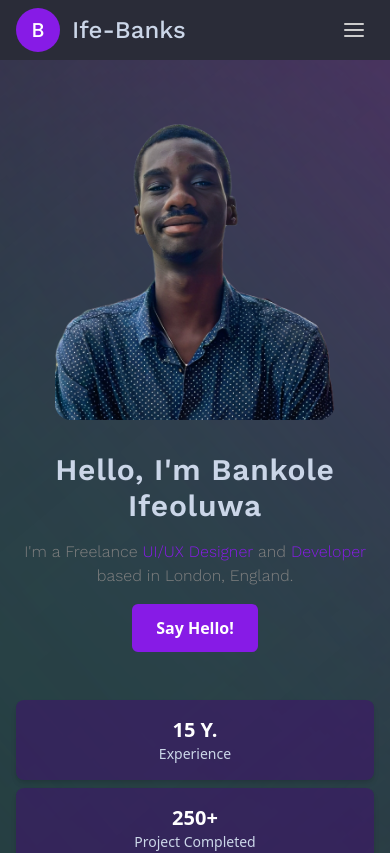
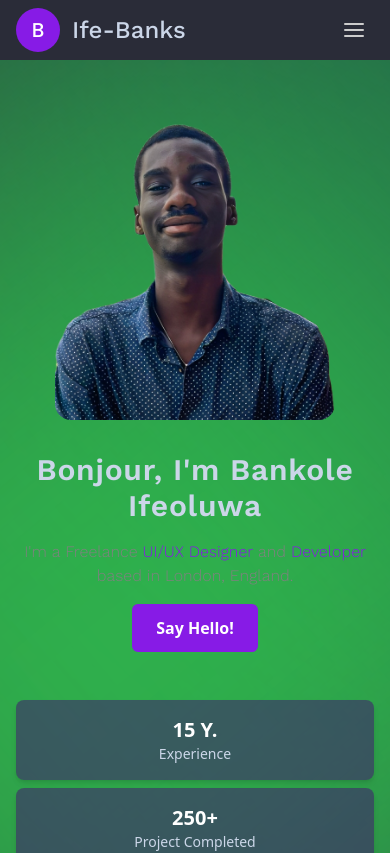
Before and after one commit to Ife-Banks/Portfolio-Trial, a React (Vite) app: page / in a window 390 px wide. Shown: the top 853 px of the page. Built offline with nearby package versions, Linux system fonts and the light colour scheme.

Commit message:
Interractiveness added

```diff
--- a/src/components/Hero.jsx
+++ b/src/components/Hero.jsx
@@ -3,7 +3,29 @@ import potrait from "/potrait.png";
 import { useEffect, useState } from 'react';
 
 const Hero = () => {
-    // Animation variants
+    // Language greeting state
+    const [currentGreeting, setCurrentGreeting] = useState({ lang: "English", text: "Hello" });
+
+    // Language greeting changing effect
+    useEffect(() => {
+        const greetings = [
+            { lang: "French", text: "Bonjour" },
+            { lang: "Spanish", text: "Hola" },
+            { lang: "German", text: "Hallo" },
+            { lang: "Dutch", text: "Hallo" },
+            { lang: "English", text: "Hello" }
+        ];
+
+        const greetingInterval = setInterval(() => {
+            const currentIndex = greetings.findIndex(g => g.lang === currentGreeting.lang);
+            const nextIndex = (currentIndex + 1) % greetings.length;
+            setCurrentGreeting(greetings[nextIndex]);
+        }, 5000);
+
+        return () => clearInterval(greetingInterval);
+    }, [currentGreeting.lang]);
+
+    // Animation variants (your existing code)
     const containerVariants = {
         hidden: { opacity: 0 },
         visible: {
@@ -86,10 +108,11 @@ const GithubIcon = (
 </svg>
 );
 
+    // ... (keep all your existing variants and icon definitions)
 
     return (
         <motion.div
-            className=' w-full lg:w-[75%] mx-auto mt-10 lg:mt-30 flex flex-col gap-50  overflow-visible'
+            className='w-full lg:w-[75%] mx-auto mt-10 lg:mt-30 flex flex-col gap-50 overflow-visible'
             initial="hidden"
             animate="visible"
             variants={containerVariants}
@@ -110,18 +133,19 @@ const GithubIcon = (
                     />
                 </motion.div>
 
-                {/* Text Content */}
+                {/* Text Content - Modified to include greeting */}
                 <motion.div className='flex flex-col gap-4 text-center z-1 ' variants={itemVariants}>
                     <motion.h1
                         className='text-[#cbd6e8] font-workSan text-3xl font-semibold tracking-wide'
                         whileHover={{ scale: 1.02 }}
                     >
-                        Hello, I'm Bankole Ifeoluwa
+                        <span className="greeting-text">{currentGreeting.text}</span>, I'm Bankole Ifeoluwa
                     </motion.h1>
                     <motion.p className='text-[#808080] font-workSan text-base font-light'>
                         I'm a Freelance <span className='text-[#871BE6]'>UI/UX Designer </span>and <span className='text-[#871BE6]'>Developer</span> based in London, England.
                     </motion.p>
-                    <motion.a
+                    {/* ... rest of your mobile layout */}
+                     <motion.a
                     href='https://wa.link/msu7w0'
                         className='mx-auto py-3 px-6 rounded-md text-white font-semibold bg-[#871be6] hover:bg-[#9a3aed] transition-colors'
                         whileHover={{
@@ -156,7 +180,7 @@ const GithubIcon = (
             </div>
 
             {/* Desktop Layout (hidden on mobile) */}
-            <div className='hidden lg:grid grid-flow-col grid-rows-1.5 gap-10 z-1 '>
+            <div className='hidden lg:grid grid-flow-col grid-rows-1.5 gap-10 z-1'>
                 <motion.div
                     className='w-[93%] p-1 flex flex-col gap-4'
                     initial={{ x: -50, opacity: 0 }}
@@ -167,8 +191,9 @@ const GithubIcon = (
                         className='text-[#cbd6e8] font-workSan text-5xl/13 font-semibold tracking-wide text-left w-[65%]'
                         whileHover={{ scale: 1.02 }}
                     >
-                        Hello, I'm Bankole Ifeoluwa
+                        <span className="greeting-text">{currentGreeting.text}</span>, I'm Bankole Ifeoluwa
                     </motion.h1>
+                    {/* ... rest of your desktop layout */}
                     <motion.p
                         className='text-left text-[#556070] font-workSan text-md/5 font-light w-[92%]'
                         initial={{ opacity: 0 }}
@@ -234,8 +259,8 @@ const GithubIcon = (
                 </motion.div>
             </div>
 
-
-{/* Second card */}
+            {/* ... rest of your component */}
+            {/* Second card */}
 
            <motion.div
     className='inline-flex flex-col lg:flex-row lg:w-full mx-auto items-center justify-center lg:justify-evenly rounded-xl bg-[#2a2c38] -z-0 lg:z-2 shadow-[0_36px_105px_0_rgba(43,56,76,0.1)] lg:-mb-30 p-6 lg:p-0 gap-8 lg:gap-0'
@@ -333,6 +358,7 @@ const GithubIcon = (
       </motion.div>
     </motion.div>
   </motion.div>
+
         </motion.div>
     );
 }
--- /dev/null
+++ b/src/components/WhatIdo.jsx
@@ -0,0 +1,9 @@
+const Job = () => {
+    return (
+        <div className=''>
+            hello
+        </div>
+     );
+}
+
+export default Job;
--- /dev/null
+++ b/src/components/footer.jsx
@@ -0,0 +1,105 @@
+import { motion } from 'framer-motion';
+
+const Footer = () => {
+  // Animation variants
+  const navBarVariants = {
+    hidden: { y: -100, opacity: 0 },
+    visible: {
+      y: 0,
+      opacity: 1,
+      transition: {
+        type: "spring",
+        stiffness: 100,
+        damping: 10,
+        mass: 0.5
+      }
+    }
+  };
+
+  const menuVariants = {
+    hidden: { opacity: 0, y: -20 },
+    visible: {
+      opacity: 1,
+      y: 0,
+      transition: {
+        staggerChildren: 0.1,
+        delayChildren: 0.2
+      }
+    }
+  };
+
+  const itemVariants = {
+    hidden: { opacity: 0, x: -20 },
+    visible: { opacity: 1, x: 0 }
+  };
+
+  const navItems = ['Home', 'About', 'Process', 'Portfolio', 'Blog', 'Services'];
+
+  return (
+    <motion.footer
+      initial="hidden"
+      animate="visible"
+      variants={navBarVariants}
+      className="flex w-full flex-col lg:flex-row items-center relative justify-evenly py-4 px-4 lg:px-40 bg-[#1C222C] gap-3"
+    >
+      {/* Logo Section - Unchanged */}
+      <motion.div
+        className="flex gap-3 items-center justify-start w-auto lg:w-[20%]"
+        transition={{ delay: 0.2 }}
+      >
+        <div className="w-11 h-11 flex items-center justify-center flex-col rounded-full bg-[#871be6]">
+          <p className="text-white font-poppins text-xl font-medium">B</p>
+        </div>
+        <p className="text-[#cbd6e8] font-workSan text-2xl font-medium">
+          Ife-Banks
+        </p>
+      </motion.div>
+
+      {/* Navigation - Enhanced mobile layout */}
+      <motion.nav
+        className="w-full lg:w-auto"
+        transition={{ delay: 0.3 }}
+      >
+        <motion.ul
+          className="grid grid-cols-2 lg:flex gap-4 lg:gap-7 items-center justify-center lg:justify-start p-2 text-[#ccc] font-workSan text-sm font-medium"
+          variants={menuVariants}
+        >
+          {navItems.map((item) => (
+            <motion.li
+              key={item}
+              variants={itemVariants}
+              whileHover={{
+                color: '#fff',
+                scale: 1.05,
+                transition: { duration: 0.2 }
+              }}
+              className="cursor-pointer py-2 lg:py-0 text-center lg:text-left"
+            >
+              {item}
+            </motion.li>
+          ))}
+        </motion.ul>
+      </motion.nav>
+
+      {/* Copyright - Enhanced for mobile */}
+      <motion.div
+        className="hidden lg:flex gap-7 items-center p-2 text-[#ccc] font-workSan text-sm font-medium"
+        transition={{ delay: 0.4 }}
+      >
+        Copyright © {new Date().getFullYear()} Ife-Banks.
+      </motion.div>
+
+      {/* Mobile Copyright - Only shows on mobile */}
+      <motion.p
+        className="lg:hidden text-[#929aa7] text-xs mt-4 text-center w-full"
+        initial={{ opacity: 0 }}
+        animate={{ opacity: 1 }}
+        transition={{ delay: 0.5 }}
+      >
+        © {new Date().getFullYear()} Ife-Banks. All rights reserved.
+      </motion.p>
+    </motion.footer>
+  );
+};
+
+export default Footer;
--- a/src/pages/Home.jsx
+++ b/src/pages/Home.jsx
@@ -1,25 +1,65 @@
+import { useEffect, useRef } from 'react';
+import Footer from '../components/footer';
 import HaveProject from '../components/Haveproject';
-import Hero from "../components/Hero"
+import Hero from "../components/Hero";
 import Navigate from '../components/Navbar';
 import Portfolio from '../components/Portfolio';
+import Job from '../components/WhatIdo';
 import Work from '../components/Work';
 
 const Home = () => {
+    const bg1Ref = useRef(null);
+    const bg2Ref = useRef(null);
+
+    useEffect(() => {
+        const colors = ["#FF5733", "#33FF57", "#3357FF", "#1A5E4D", "#BE29D7"];
+
+        const changeColors = () => {
+            const randomIndex1 = Math.floor(Math.random() * colors.length);
+            const randomIndex2 = Math.floor(Math.random() * colors.length);
+
+
+            if (bg1Ref.current) {
+                bg1Ref.current.style.backgroundColor = colors[randomIndex1];
+            }
+            if (bg2Ref.current) {
+                bg2Ref.current.style.backgroundColor = colors[randomIndex2];
+            }
+        };
+
+        // Change immediately
+        changeColors();
+
+        // Set interval for changes
+        const intervalId = setInterval(changeColors, 3000);
+
+        // Cleanup
+        return () => clearInterval(intervalId);
+    }, []);
+
     return (
         <div className="bg-[#2A2C38] relative z-0" id="three">
-  <main className="bg-[#2A2C38] relative " id="two">
-    <div className="-" id="one"> {/* Clips gradients */}
-      {/* Gradient circles (clipped by #one's overflow:hidden) */}
-      <div className="absolute w-[871.213px] h-[871.213px] border rotate-[-130deg] -top-100 -right-160 bg-[rgba(190,41,215,0.5)] blur-[300px]"></div>
-      <div className="absolute border w-[900px] h-[900px]  -right-[50%] top-45  border-black rotate-[-130deg] bg-[rgba(26,94,77,0.7)] blur-[300px] -z-0"></div>
-      <div className="absolute border w-[541px] h-[206px] rotate[-30deg] lg:bottom:0 -bottom-30  -left-70 lg:-left-50 [background:linear-gradient(182deg,#906010_-157.44%,rgba(128,85,14,0.96)_-157.4%,rgba(87,58,10,0.67)_216.94%,rgba(198,137,32,0.8)_216.94%)] blur-[100px] z-1"></div>
+            <main className="bg-[#2A2C38] relative" id="two">
+                <div className="" id="one">
+                    {/* Gradient circles */}
+                    <div
+                        ref={bg1Ref}
+                        className="absolute w-[871.213px] h-[871.213px] border rotate-[-130deg] -top-100 -right-160 transition-all duration-500 blur-[300px]"
+                    ></div>
+                    <div
+                        ref={bg2Ref}
+                        className="absolute border w-[900px] h-[900px] -right-[50%] top-45 border-black rotate-[-130deg] transition-all duration-500 blur-[300px] -z-0"
+                    ></div>
+                   <div className="absolute border w-[541px] h-[206px] rotate[-30deg] lg:bottom:0 -bottom-30 -left-70 lg:-left-50 [background:linear-gradient(182deg,#906010_-157.44%,rgba(128,85,14,0.96)_-157.4%,rgba(87,58,10,0.67)_216.94%,rgba(198,137,32,0.8)_216.94%)] blur-[100px] z-1" ></div>
                 </div>
                 <Navigate />
-    <Hero className="" /> {/* Allowed to overflow #three */}
+                <Hero className="" />
             </main>
             <Work />
             <Portfolio />
             <HaveProject/>
+            <Job/>
+            <Footer/>
         </div>
     );
 }
```
Also changed, not shown: src/components/Haveproject.jsx (+36 -15 lines). Lines whose indentation alone changed are shown as unchanged.
